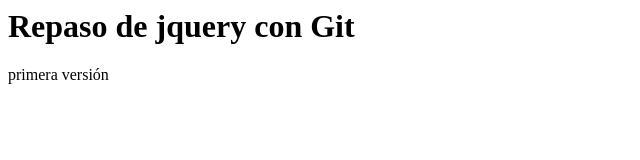
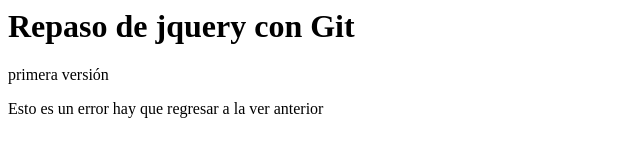
Before and after one commit to jockerman/repaso-git-jquery, a plain HTML site: page index.html in a window 1280 px wide. Shown: the whole page, without its empty margins (0-640 px from the left). Drawn offline with nearby package versions, Linux system fonts and the light colour scheme.

Commit message:
agregando un error

```diff
--- a/index.html
+++ b/index.html
@@ -9,5 +9,6 @@
 	<body>
 		<h1>Repaso de jquery con Git</h1>
 		<p>primera versión</p>
+		<p>Esto es un error hay que regresar a la ver anterior</p>
 	</body>
 </html>
```
